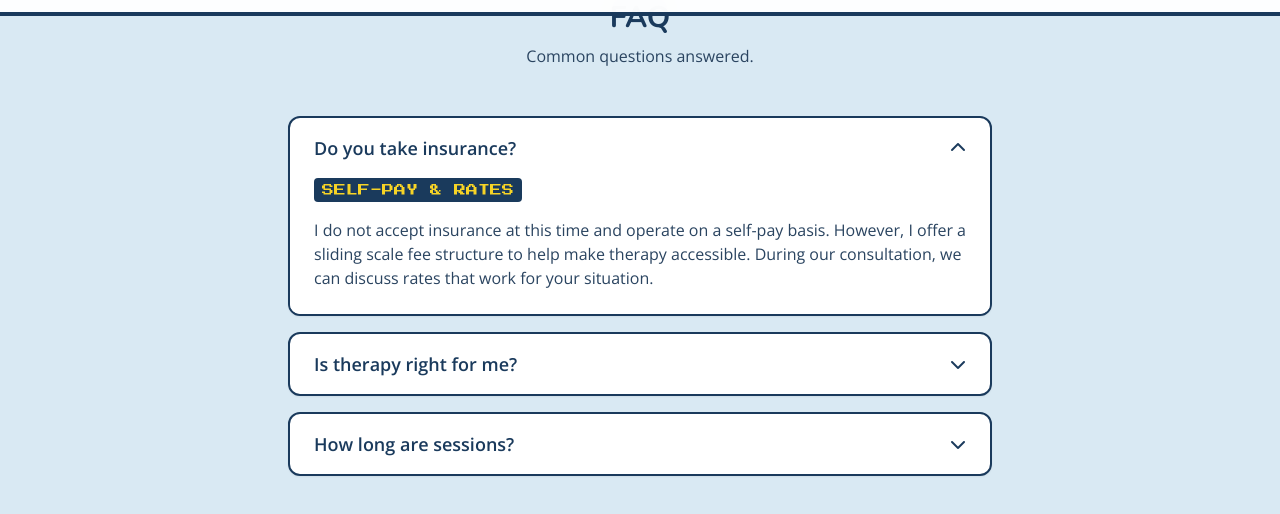
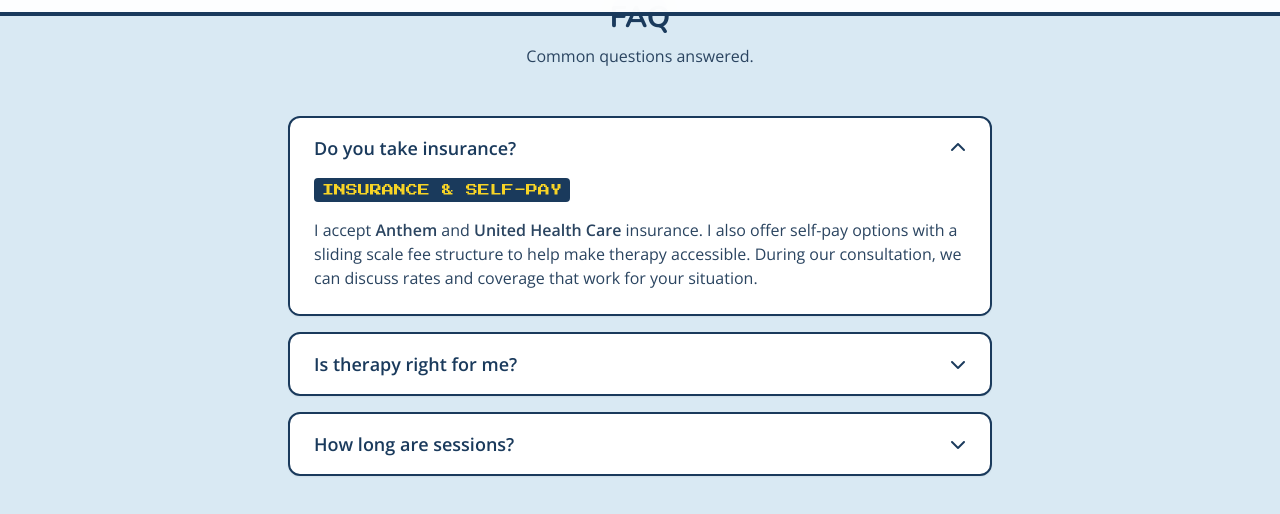
Before and after one commit to conyerbd/newquestcounseling, a plain HTML site: page index.html in a window 1280 px wide. Both pictures are taken after a click on the button "Do you take insurance?". Shown: the part 2384-2898 px from the top of the page. Drawn offline with nearby package versions, Linux system fonts and the light colour scheme.

Commit message:
insurance updates

```diff
--- a/index.html
+++ b/index.html
@@ -355,8 +355,8 @@
                         <i class="fa-solid fa-chevron-down text-quest-blue transition-transform"></i>
                     </button>
                     <div class="faq-content hidden px-6 pb-6 text-quest-slate bg-white">
-                        <p class="font-pixel text-xs text-quest-gold mb-2 bg-quest-dark inline-block px-2 py-1 rounded">SELF-PAY & RATES</p>
-                        <p class="mt-2">I do not accept insurance at this time and operate on a self-pay basis. However, I offer a sliding scale fee structure to help make therapy accessible. During our consultation, we can discuss rates that work for your situation.</p>
+                        <p class="font-pixel text-xs text-quest-gold mb-2 bg-quest-dark inline-block px-2 py-1 rounded">INSURANCE & SELF-PAY</p>
+                        <p class="mt-2">I accept <strong>Anthem</strong> and <strong>United Health Care</strong> insurance. I also offer self-pay options with a sliding scale fee structure to help make therapy accessible. During our consultation, we can discuss rates and coverage that work for your situation.</p>
                     </div>
                 </div>
 
```
